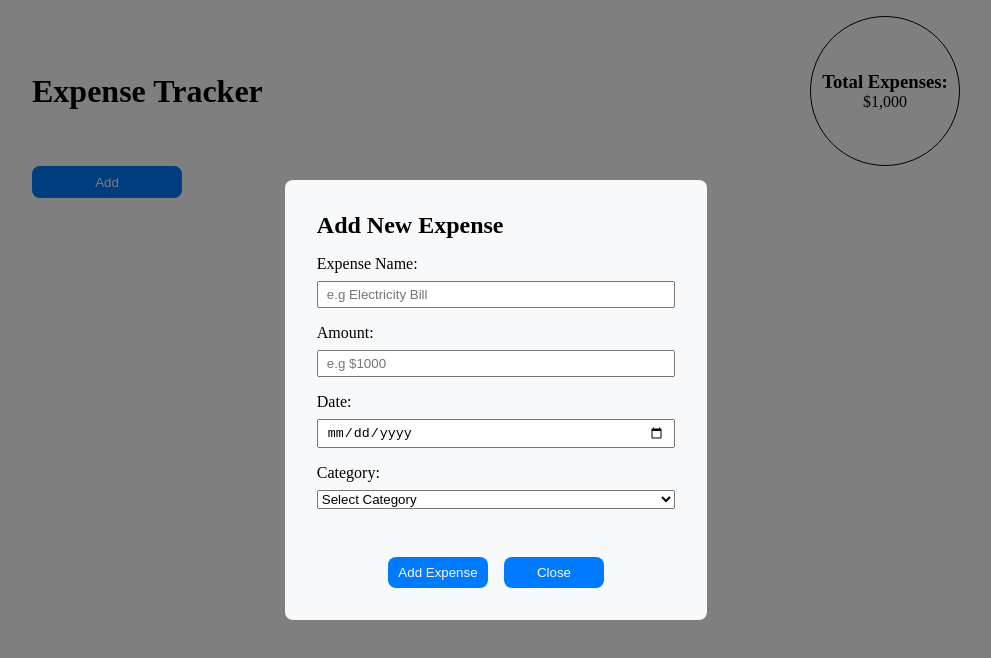
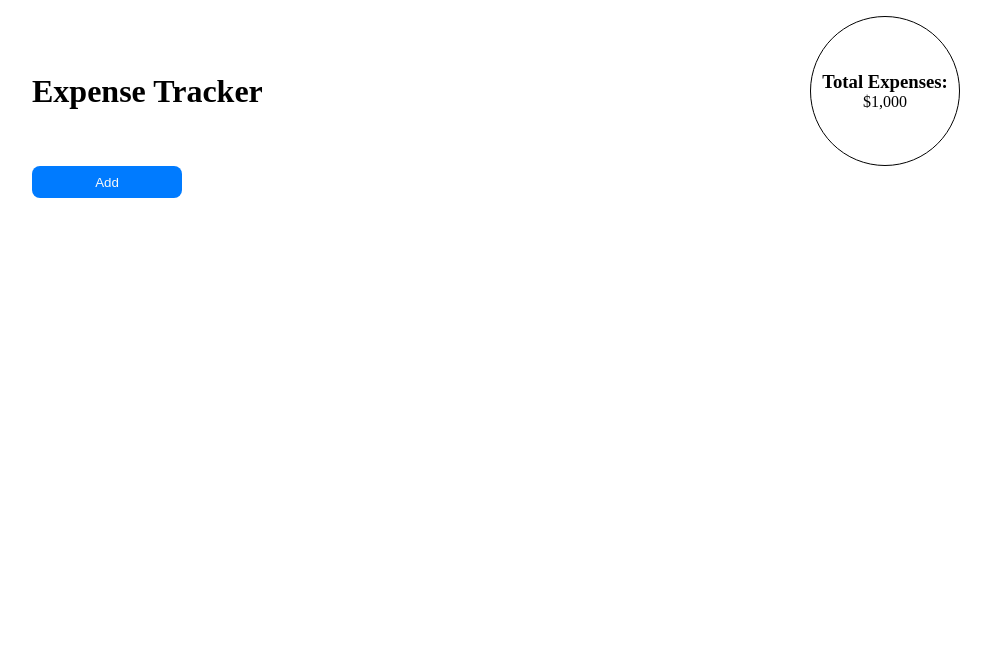
Before and after one commit to bennicodes/expense-tracker-react, a React (Vite) app: page / in a window 1280 px wide. Shown: the top 658 px of the page, without its empty margins (144-1135 px from the left). Built offline with nearby package versions, Linux system fonts and the light colour scheme.

Commit message:
created form and implemented display and close functionality to the form modal

```diff
--- a/src/App.jsx
+++ b/src/App.jsx
@@ -1,12 +1,14 @@
+import { useState } from "react";
 import styles from "./App.module.css";
 import Form from "./components/Form/Form";
 import Header from "./components/Header/Header";
 
 function App() {
+  const [isModalOpen, setIsModalOpen] = useState(false);
   return (
     <div className={styles.rootContainer}>
-      <Header></Header>
-      <Form></Form>
+      <Header openModal={() => setIsModalOpen(true)} />
+      <Form isOpen={isModalOpen} closeModal={() => setIsModalOpen(false)} />
     </div>
   );
 }
--- a/src/components/Button/Button.jsx
+++ b/src/components/Button/Button.jsx
@@ -1,8 +1,12 @@
 import React from "react";
 import styles from "./Button.module.css";
 
-const Button = ({ children }) => {
-  return <button className={styles.addButton}>{children}</button>;
+const Button = ({ onClick, className, children }) => {
+  return (
+    <button onClick={onClick} className={`${className} ${styles.addButton}`}>
+      {children}
+    </button>
+  );
 };
 
 export default Button;
--- a/src/components/Form/Form.jsx
+++ b/src/components/Form/Form.jsx
@@ -1,10 +1,9 @@
 import React from "react";
 import styles from "./Form.module.css";
 
-const Form = () => {
-  const closeFormModal = () => {};
+const Form = ({ isOpen, closeModal }) => {
   return (
-    <div className={styles.modalBackground}>
+    <div className={`${styles.modalOverlay} ${isOpen ? styles.show : ""}`}>
       <div className={styles.formContainer}>
         <h2>Add New Expense</h2>
         <form className={styles.form}>
@@ -58,6 +57,7 @@ const Form = () => {
             </button>
             <button
               type="button"
+              onClick={closeModal}
               className={`${styles.formButton} ${styles.closeButton}`}
             >
               Close
--- a/src/components/Form/Form.module.css
+++ b/src/components/Form/Form.module.css
@@ -1,14 +1,17 @@
-.modalBackground {
+.modalOverlay {
   background-color: rgba(0, 0, 0, 0.5);
   width: 100%;
   height: 100%;
-  display: flex;
+  display: none;
   justify-content: center;
   align-items: center;
   position: absolute;
   top: 0;
   left: 0;
   z-index: 1;
+}
+.modalOverlay.show {
+  display: flex;
 }
 
 .formContainer {
--- a/src/components/Header/Header.jsx
+++ b/src/components/Header/Header.jsx
@@ -4,7 +4,10 @@ import Filter from "../Filter/Filter";
 import TotalExpenses from "../TotalExpenses/TotalExpenses";
 import styles from "./Header.module.css";
 
-const Header = () => {
+const Header = ({ openModal }) => {
+  // Display modal
+  const displayFormModal = () => {};
+
   return (
     <div className={styles.header}>
       <div className={styles.headingContainer}>
@@ -12,7 +15,7 @@ const Header = () => {
         <TotalExpenses />
       </div>
       <div className={styles.actionContainer}>
-        <Button onClick="{}" className={styles.addButton}>
+        <Button onClick={openModal} className={styles.addButton}>
           Add
         </Button>
         {/* <Filter /> */}
```
